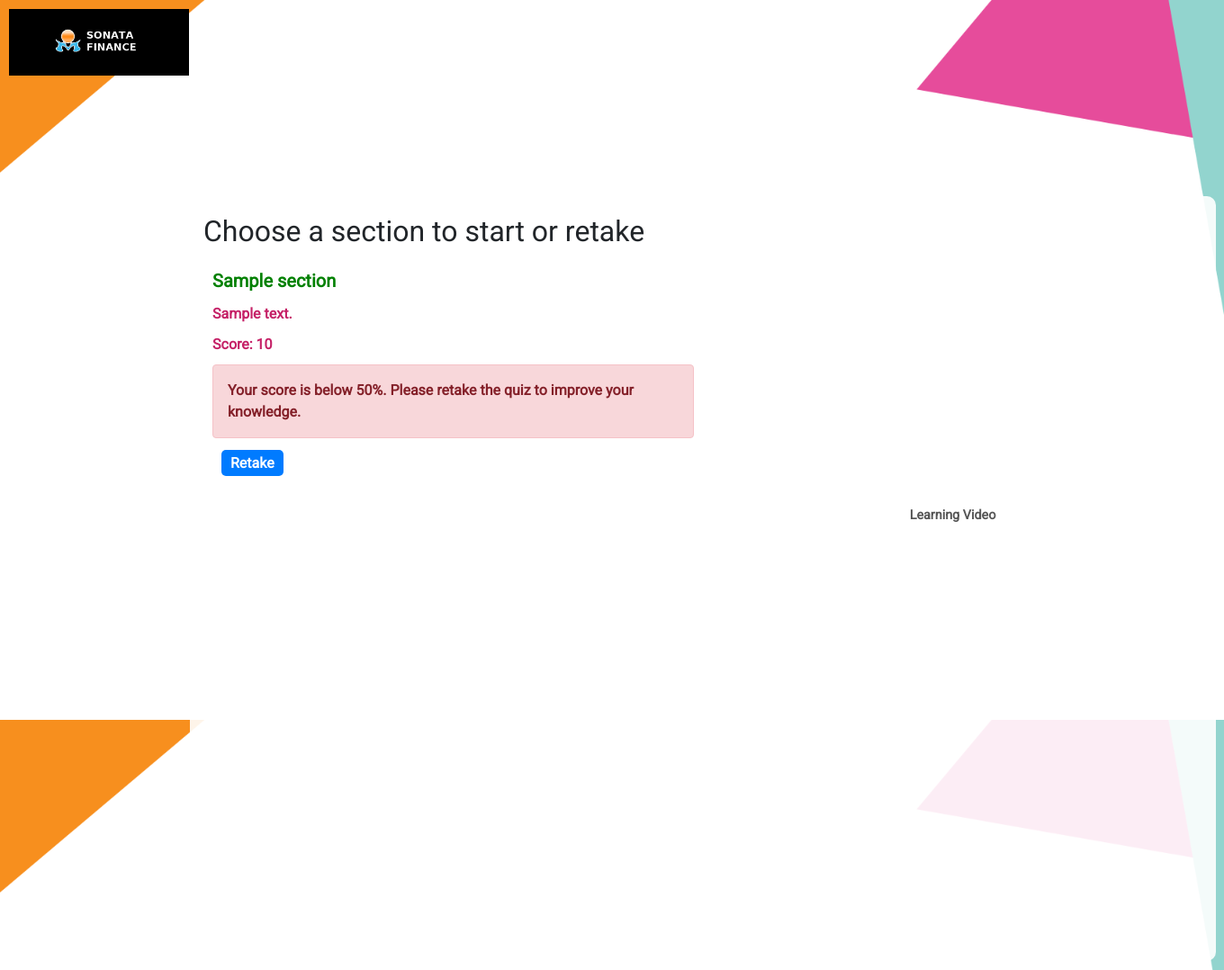
After one commit to akash199601/Cyber-Security-Awareness-Quiz, a Django app: template Sonata_Cyber_Quiz/templates/quiz_sections.html in a window 1360 px wide. The commit adds this page. Shown: the whole page at 90% size. Run offline with Django 4.2, Linux system fonts and the light colour scheme; the template is opened without the code that fills it: most values are stand-ins (such as "Sample title", 1, 10 or a date in 2020); parts of the project's set-up code (start-up, migrations or seed data) failed here and were passed over.

Commit message:
update quiz section

```diff
--- a/Sonata_Cyber_Quiz/Quiz/urls.py
+++ b/Sonata_Cyber_Quiz/Quiz/urls.py
@@ -1,10 +1,15 @@
 from django.urls import path
 from . import views
+from django.conf.urls import handler404, handler500
+
+handler404 = 'Quiz.views.custom_404'
+handler500 = 'Quiz.views.custom_500'
 
 urlpatterns = [
     path('', views.home, name='home'),
     # path('candidate/', views.candidate_details, name='candidate_details'),
-    path('start-quiz/', views.start_quiz, name='start_quiz'),
-    path('submit-quiz/', views.submit_quiz, name='submit_quiz'),
+    path('quiz_section/', views.quiz_section, name='quiz_section'),  # Section selection page
+    path('start-quiz/<str:section>/', views.start_quiz, name='start_quiz'),
+    path('submit-quiz/<str:section>/', views.submit_quiz, name='submit_quiz'),
     # path('quiz_results/', views.quiz_results, name='quiz_results'),
 ]
--- a/Sonata_Cyber_Quiz/Sonata_Cyber_Quiz/urls.py
+++ b/Sonata_Cyber_Quiz/Sonata_Cyber_Quiz/urls.py
@@ -19,6 +19,12 @@ from django.views.static import serve
 
 from . import settings
 
+from django.conf.urls import handler404, handler500
+
+handler404 = 'Quiz.views.custom_404'
+handler500 = 'Quiz.views.custom_500'
+
+
 urlpatterns = [
     path('admin/', admin.site.urls),
     path('', include('Quiz.urls')),
--- a/Sonata_Cyber_Quiz/templates/base.html
+++ b/Sonata_Cyber_Quiz/templates/base.html
@@ -107,8 +107,20 @@
         window.onunload = function(){ void (0) }
 
     </script>
+    <script type="text/javascript">
+        function googleTranslateElementInit() {
+            new google.translate.TranslateElement({
+                pageLanguage: 'en',  // Default language of your page
+                includedLanguages: 'en,hi',  // Languages you want to include, add more if needed
+                layout: google.translate.TranslateElement.InlineLayout.SIMPLE
+            }, 'google_translate_element');
+        }
+    </script>
+    <script type="text/javascript" src="https://translate.google.com/translate_a/element.js?cb=googleTranslateElementInit"></script>
+
 </head>
 <body>
+    <div id="google_translate_element"></div>
     <header>
         <div class="logo">
             <img src="{% static 'logo.png' %}" alt="Company Logo" width="200" height="auto">
--- a/Sonata_Cyber_Quiz/templates/quiz_result.html
+++ b/Sonata_Cyber_Quiz/templates/quiz_result.html
@@ -68,7 +68,7 @@
         {% comment %} <p>Time taken to complete the quiz: {{ time_taken }} minutes</p> {% endcomment %}
         <!-- Retake Test Button with Retest Alert -->
         <p class="retest_link">
-            <a href="{% url 'start_quiz' %}" class="btn btn-warning mt-3" onclick="showRetestAlert()">
+            <a href="{% url 'start_quiz' section=section %}" class="btn btn-warning mt-3" onclick="showRetestAlert()">
                 Retake Quiz
             </a>
         </p>
--- /dev/null
+++ b/Sonata_Cyber_Quiz/templates/quiz_sections.html
@@ -0,0 +1,170 @@
+{% extends 'base.html' %}
+
+{% block main_content %}
+
+<style>
+    .quiz-sections {
+        list-style-type: none;
+        padding: 0;
+    }
+
+    .quiz-section {
+        margin: 10px 0;
+        display: flex;
+    }
+
+    .completed {
+        color: green;
+        font-weight: bold;
+    }
+
+    .button {
+        margin-left: 10px;
+        padding: 5px 10px;
+        text-decoration: none;
+        background-color: #007BFF;
+        color: white;
+        border-radius: 5px;
+    }
+
+    .button:hover {
+        background-color: #0056b3;
+    }
+
+    .child-section1{
+        width: 50%;
+        padding : 10px;
+    }
+
+    .child-section2{
+        width:50%;
+        padding:20px;
+    }
+
+    strong{
+        margin: 10px 0px;
+        font-size: 20px;
+    }
+
+    p{
+        margin:10px 0px;
+    }
+
+    video{
+        width:100%;
+    }
+
+    figcaption {
+        text-align: center;
+        margin-top: 8px;
+        color: #555;
+        font-size: 0.9em;
+    }
+
+    @media(max-width: 460px){
+        .quiz-section {
+            display: block;
+        }
+        .child-section1{
+            width:100%;
+            padding: 0px;
+        }
+        .child-section2{
+            width: 100%;
+            padding: 0px;
+        }
+    }
+</style>
+
+{% comment %} <div class="container">
+    <h2>Choose a section to retake</h2>
+    <ul class="quiz-sections">
+        {% for section in completed_sections %}
+            <li class="quiz-section">
+                {{ section }}
+                <span class="completed">(Completed)</span>
+                <a class="button retake" href="{% url 'start_quiz' section=section %}">Retake</a>
+            </li>
+        {% endfor %}
+        {% for section in not_completed_sections %}
+            <li class="quiz-section">
+                {{ section }}
+                <a class="button start" href="{% url 'start_quiz' section=section %}">Start</a>
+            </li>
+        {% endfor %}
+    </ul>
+</div> {% endcomment %}
+
+<div class="container">
+    <h2>Choose a section to start or retake</h2>
+    <ul class="quiz-sections">
+        {% for section in completed_sections %}
+            <li class="quiz-section completed">
+                <div class="child-section1">
+                    <strong>{{ section.name }}</strong>
+                    <p>{{ section.description }}</p>
+                    <p>Score: {{ section.score }}</p>
+                    {% if section.score_percentage < 50 %}
+                        <div class="alert alert-danger" role="alert">
+                            Your score is below 50%. Please retake the quiz to improve your knowledge.
+                        </div>
+                    {% elif section.score_percentage < 75 %}
+                        <div class="alert alert-warning" role="alert">
+                            Good effort! Your score is above 50%, but there's room for improvement.
+                        </div>
+                    {% elif section.score_percentage < 100 %}
+                        <div class="alert alert-success" role="alert">
+                            Great job! Your score is above 75%. You're almost there!
+                        </div>
+
+                    {% elif section.score_percentage == 100 %}
+                        <div class="alert alert-success" role="alert">
+                            Excellent work! You scored 100%. Very good
+                        </div>
+                    {% else %}
+
+                    {% endif %}
+                    <a class="button retake" href="{% url 'start_quiz' section=section.name %}">Retake</a>
+                </div>
+                <div class="child-section2">
+                    {% comment %} <video width="320" height="240" controls>
+                        <source src="{{ section.video_url  }}" type="video/mp4">
+                        Your browser does not support the video tag.
+                    </video> {% endcomment %}
+                    <iframe width="320" height="240" src="{{ section.video_url }}"
+                        frameborder="0" allow="accelerometer; autoplay; clipboard-write; encrypted-media; gyroscope; picture-in-picture"
+                        allowfullscreen>Your browser does not support the video tag.
+                    </iframe>
+                    <figcaption>Learning Video</figcaption>
+                </div>
+            </li>
+        {% endfor %}
+        {% for section in not_completed_sections %}
+            <li class="quiz-section not-completed">
+                <div class="child-section1">
+                    <strong>{{ section.name }}</strong>
+                    <p>{{ section.description }}</p>
+                    <span class="status">Status : Not Completed</span>
+                    <a class="button start" href="{% url 'start_quiz' section=section.name %}">Start</a>
+                </div>
+                <div class="child-section2">
+                    {% comment %} <video width="320" height="240" controls>
+                        <source src="{{ section.video_url }}" type="video/mp4">
+                        Your browser does not support the video tag.
+                    </video> {% endcomment %}
+                    <iframe width="320" height="240" src="{{ section.video_url }}"
+                        frameborder="0" allow="accelerometer; autoplay; clipboard-write; encrypted-media; gyroscope; picture-in-picture"
+                        allowfullscreen>Your browser does not support the video tag.
+                    </iframe>
+                    <figcaption>Learning Video</figcaption>
+                </div>
+            </li>
+        {% endfor %}
+    </ul>
+</div>
+
+
+<script src="http://code.jquery.com/jquery-3.3.1.js"></script>
+
+
+{% endblock main_content%}
```
Also changed, not shown: Sonata_Cyber_Quiz/Quiz/models.py (+5 -3 lines), Sonata_Cyber_Quiz/Sonata_Cyber_Quiz/settings.py (+20 -1 lines), Sonata_Cyber_Quiz/templates/404.html (added, +54 -0 lines), Sonata_Cyber_Quiz/templates/500.html (added, +54 -0 lines), Sonata_Cyber_Quiz/templates/quiz.html (+14 -1 lines).
